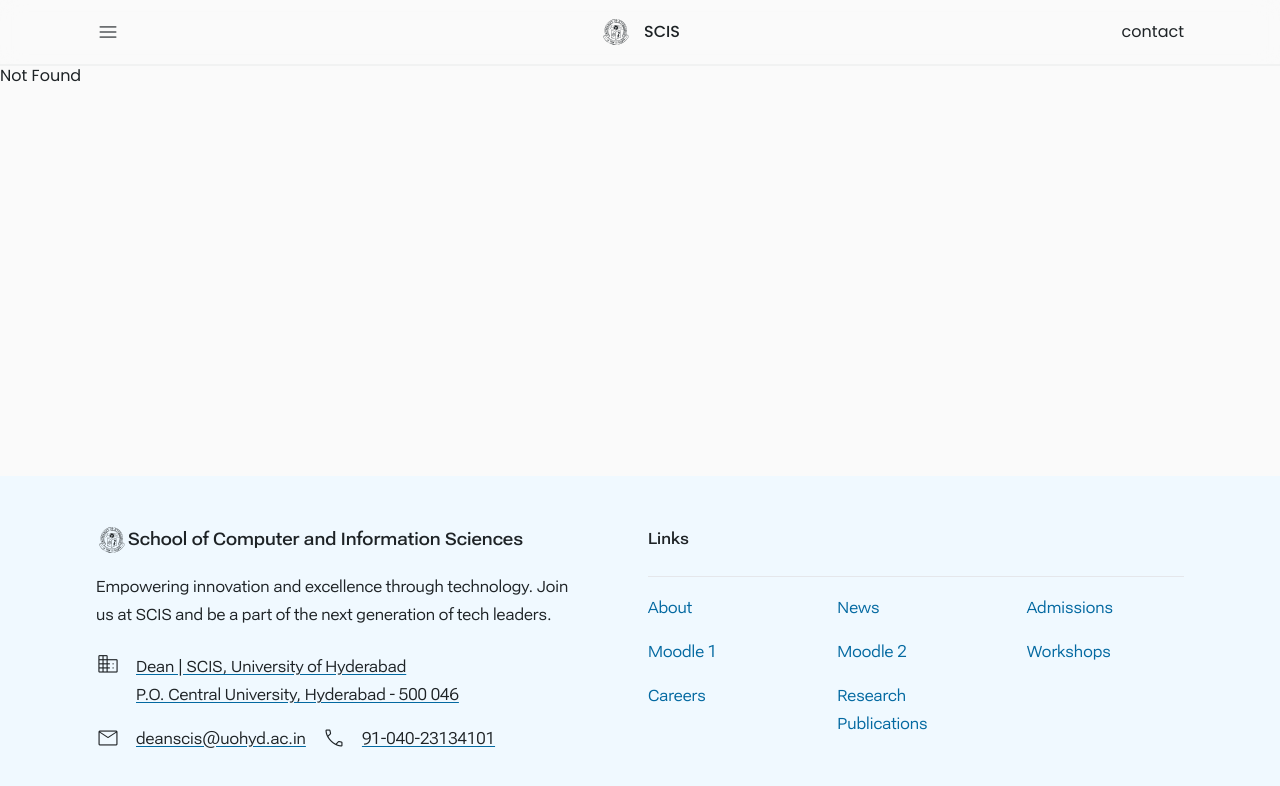
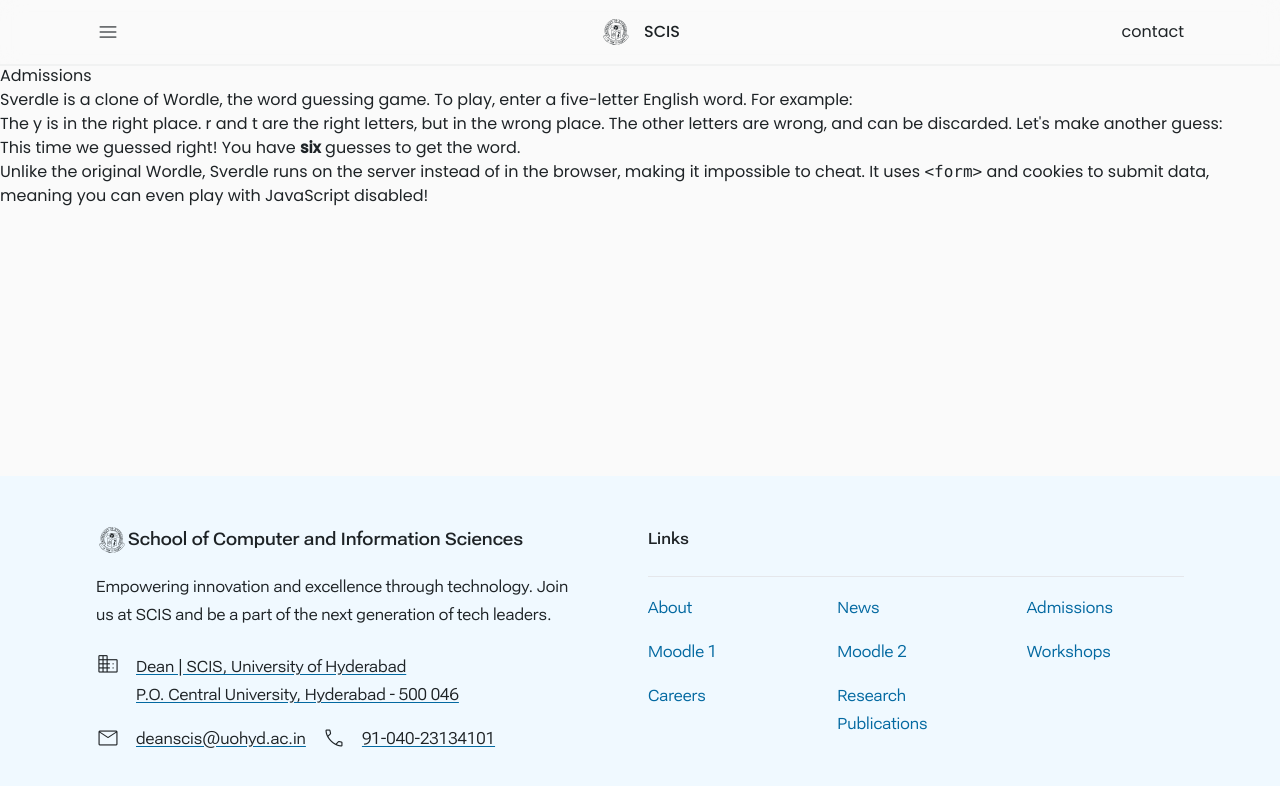
Before and after one commit to ceoldevs/scis-website, a SvelteKit app: page /academics/admissions in a window 1280 px wide. Before the commit this address had no page. Shown: the top 786 px of the page. Built offline with nearby package versions, Linux system fonts and the light colour scheme.

Commit message:
working on admissions

```diff
--- a/src/routes/academics/admission/+page.svelte
+++ b/src/routes/academics/admissions/+page.svelte
@@ -5,7 +5,7 @@
 
 <AnimateSlide>
 <div class="text-column">
-	<h1>How to play Sverdle</h1>
+	<h1>Admissions</h1>
 
 	<p>
 		Sverdle is a clone of <a href="https://www.nytimes.com/games/wordle/index.html">Wordle</a>, the
--- a/tsconfig.json
+++ b/tsconfig.json
@@ -10,6 +10,7 @@
 		"sourceMap": true,
 		"strict": true
 	}
+
 	// Path aliases are handled by https://kit.svelte.dev/docs/configuration#alias
 	//
 	// If you want to overwrite includes/excludes, make sure to copy over the relevant includes/excludes
```
Also changed, not shown: 1 other file (tests, documents, lock files or other folders).
